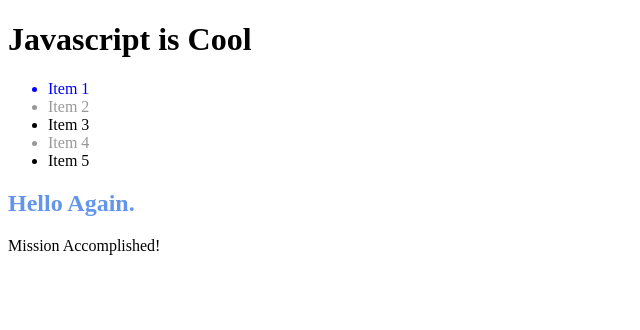
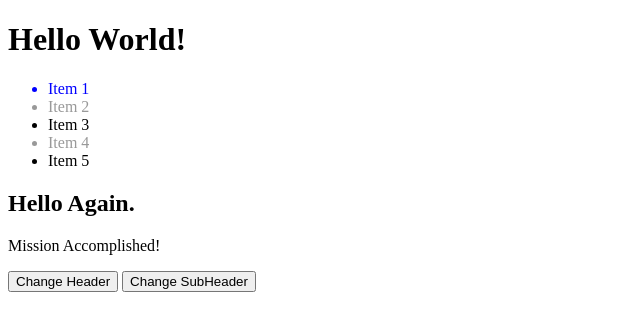
Before and after one commit to EdgarIGomez/codeup-web-exercises, a plain HTML site: page dom-query-js.html in a window 1280 px wide. Shown: the whole page, without its empty margins (0-640 px from the left). Drawn offline with Linux system fonts and the light colour scheme.

Commit message:
starts on DOM event excercise on dom-query-js.html

```diff
--- a/dom-query-js.html
+++ b/dom-query-js.html
@@ -24,7 +24,8 @@
   pariatur. Excepteur sint occaecat cupidatat non proident, sunt in
   culpa qui officia deserunt mollit anim id est laborum.
 </p>
-
+<button id="change-header">Change Header</button>
+<button id="change-subheader">Change SubHeader</button>
 <script>
   (function() {
     "use strict";
@@ -32,7 +33,9 @@
     let mainHeader = document.getElementById("main-header");
       console.log(mainHeader.innerHTML)
     // TODO: Set inner html of mainHeader to "JavaScript is Cool"
-      mainHeader.innerHTML = "Javascript is Cool"
+     let changedHeader = function() {
+        mainHeader.innerHTML = "Javascript is Cool"
+     }
     console.log(mainHeader.innerHTML)
     // TODO: Uncomment the next line and get the sub header element by id
     let subHeader = document.getElementById("sub-header");
@@ -40,7 +43,9 @@
 
     // TODO: Set the text color of subHeader to blue
     let subHeaderHTwo = document.getElementsByTagName("h2")[0]
-    subHeaderHTwo.style.color = "#6495ED"
+    let changeSubHeader = function() {
+        subHeaderHTwo.style.color = "#0000FF"
+    }
     // TODO: Uncomment the next line and get all list items
     let listItems = document.getElementsByTagName("li");
     console.log(listItems)
@@ -62,6 +67,9 @@
       console.log(subParagraphs[0])
     // TODO: Change the text in the first sub paragraph to "Mission Accomplished!"
     subParagraphs[0].innerHTML = "Mission Accomplished!"
+
+    document.getElementById("change-header").addEventListener("click", changedHeader);
+    document.getElementById("change-subheader").addEventListener("click", changeSubHeader);
   })();
 </script>
 </body>
```
